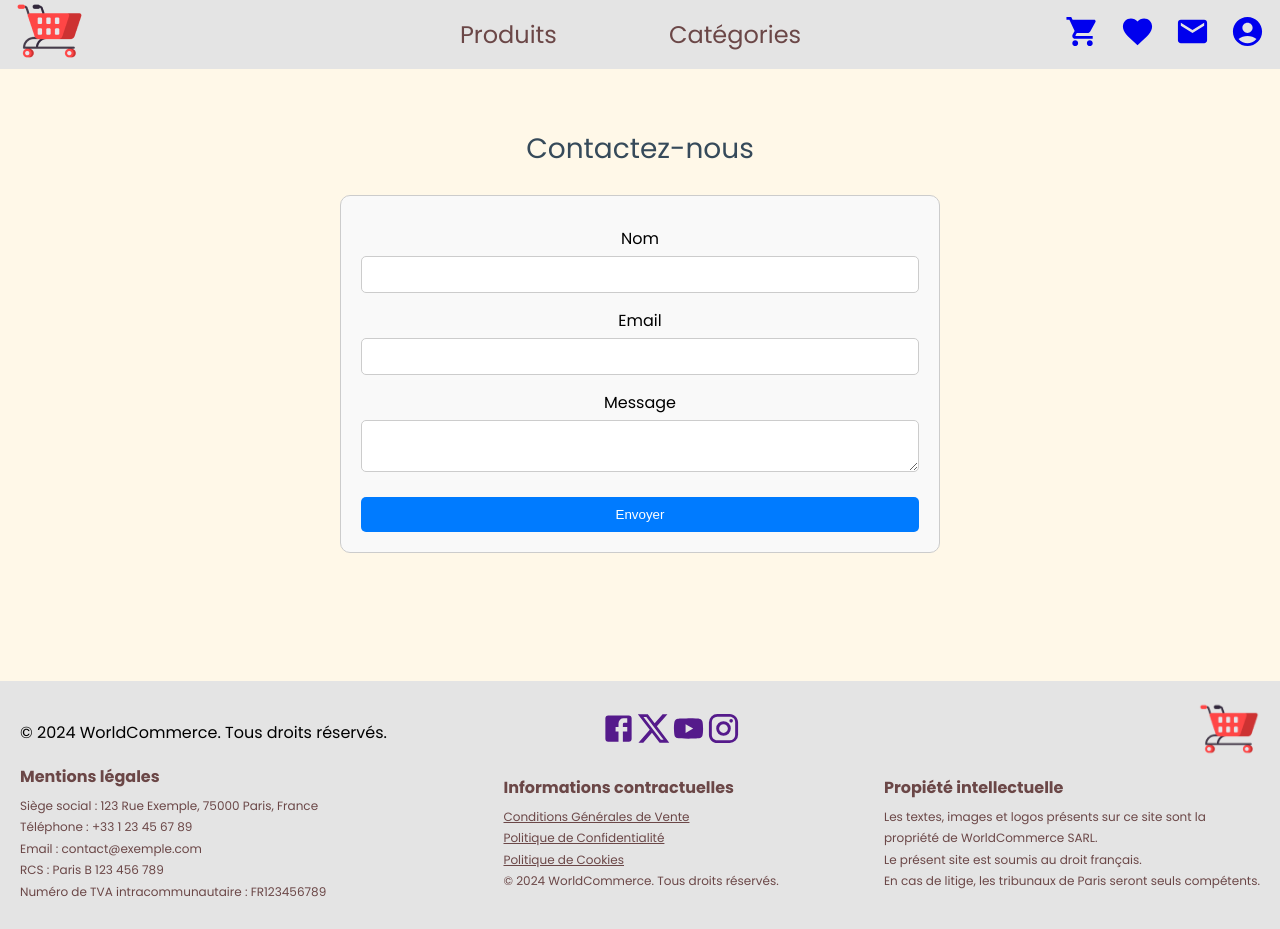
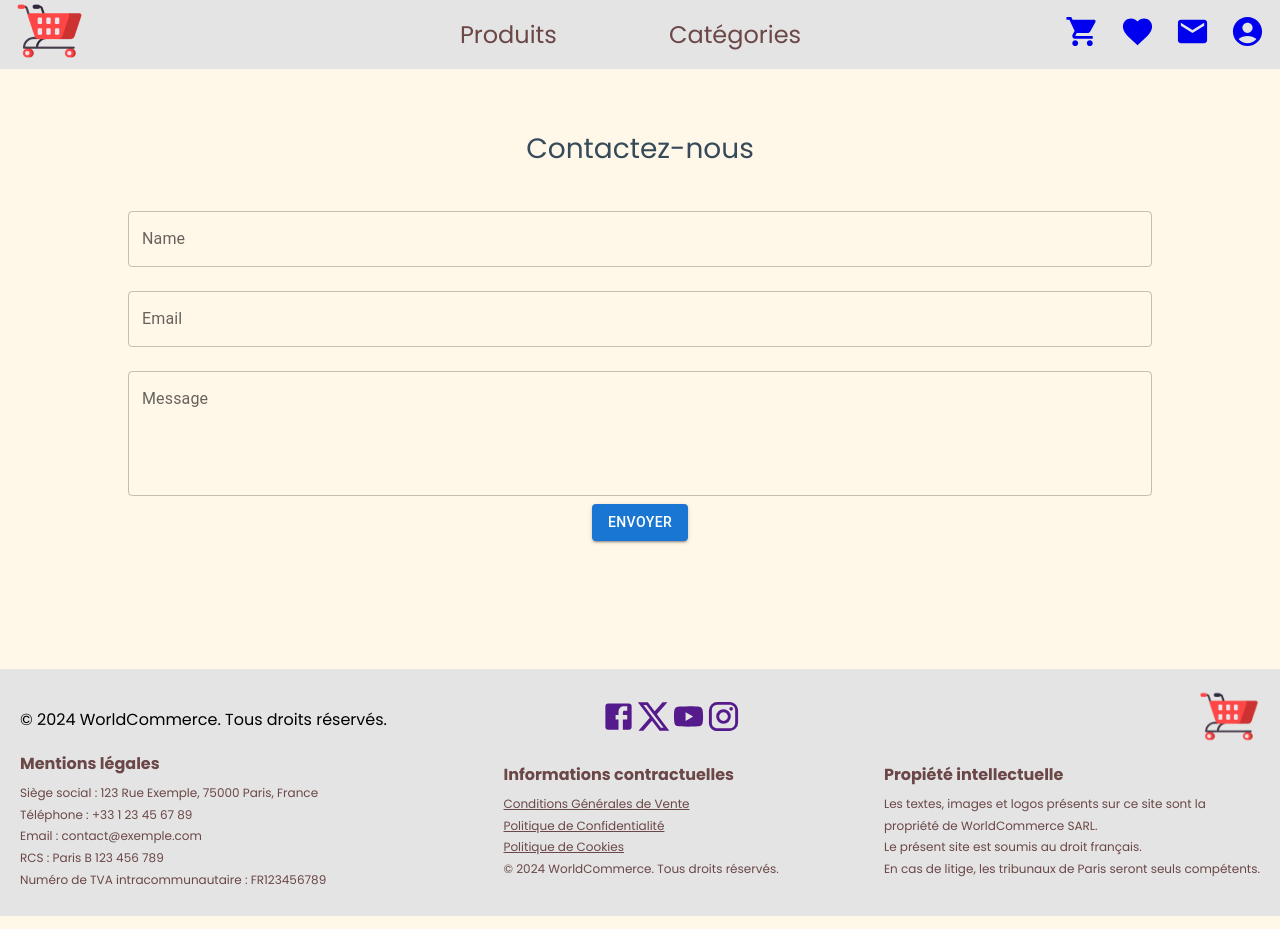
Before and after one commit to remi1230/react, a React (Vite) app: page /contact in a window 1280 px wide. Built offline with nearby package versions, Linux system fonts and the light colour scheme.

Commit message:
Contact & connexion pages

```diff
--- a/src/components/Kart.jsx
+++ b/src/components/Kart.jsx
@@ -235,7 +235,7 @@ const Cart = () => {
                     onIncrement={() => handleIncrement(product.id, product.quantity)}
                     onDecrement={() => handleDecrement(product.id, product.quantity)}
                   />
-                  <CartItemPrice>Prix total: {kartPrixTotal}</CartItemPrice>
+                  <CartItemPrice>Prix total: {(product.price * product.quantity).toFixed(2) + ' €'}</CartItemPrice>
                 </CartItemDetails>
               </ProdDetailContainer>
               <ButtonContainer>
--- a/src/components/contactForm.jsx
+++ b/src/components/contactForm.jsx
@@ -1,93 +1,99 @@
-import React from 'react';
-import { Formik, Field, Form, ErrorMessage } from 'formik';
+import React, { useState } from 'react';
+import { Button, Snackbar, Alert, TextField } from '@mui/material';
+import { Formik, Form, Field } from 'formik';
 import * as Yup from 'yup';
-import styled from 'styled-components';
 
-const StyledForm = styled(Form)`
-  display: flex;
-  flex-direction: column;
-  max-width: 600px;
-  margin: auto;
-  padding: 20px;
-  border: 1px solid #ccc;
-  border-radius: 10px;
-  background-color: #f9f9f9;
-`;
-
-const StyledLabel = styled.label`
-  margin-top: 10px;
-`;
-
-const StyledField = styled(Field)`
-  padding: 10px;
-  margin-top: 5px;
-  border: 1px solid #ccc;
-  border-radius: 5px;
-`;
-
-const StyledErrorMessage = styled.div`
-  color: red;
-  margin-top: 5px;
-`;
-
-const StyledButton = styled.button`
-  padding: 10px;
-  margin-top: 20px;
-  border: none;
-  border-radius: 5px;
-  background-color: #007bff;
-  color: white;
-  cursor: pointer;
-
-  &:hover {
-    background-color: #0056b3;
-  }
-`;
+const validationSchema = Yup.object({
+  name: Yup.string().required('Required'),
+  email: Yup.string().email('Invalid email address').required('Required'),
+  message: Yup.string().required('Required'),
+});
 
 const ContactForm = () => {
+  const [open, setOpen] = useState(false);
+
+  const handleSubmit = (values, { setSubmitting, resetForm }) => {
+    // Logique d'envoi du formulaire
+    console.log('Formulaire envoyé', values);
+    setOpen(true); // Ouvrir l'alerte après l'envoi
+    setSubmitting(false);
+    resetForm();
+  };
+
+  const handleClose = (event, reason) => {
+    if (reason === 'clickaway') {
+      return;
+    }
+    setOpen(false); // Fermer l'alerte
+  };
+
   return (
-    <Formik
-      initialValues={{ name: '', email: '', message: '' }}
-      validationSchema={Yup.object({
-        name: Yup.string()
-          .max(15, 'Must be 15 characters or less')
-          .required('Required'),
-        email: Yup.string()
-          .email('Invalid email address')
-          .required('Required'),
-        message: Yup.string()
-          .min(20, 'Must be 20 characters or more')
-          .required('Required'),
-      })}
-      onSubmit={(values, { setSubmitting }) => {
-        setTimeout(() => {
-          console.log(JSON.stringify(values, null, 2));
-          setSubmitting(false);
-        }, 400);
-      }}
-    >
-      <StyledForm>
-        <StyledLabel htmlFor="name">Nom</StyledLabel>
-        <StyledField name="name" type="text" />
-        <StyledErrorMessage>
-          <ErrorMessage name="name" />
-        </StyledErrorMessage>
-
-        <StyledLabel htmlFor="email">Email</StyledLabel>
-        <StyledField name="email" type="email" />
-        <StyledErrorMessage>
-          <ErrorMessage name="email" />
-        </StyledErrorMessage>
-
-        <StyledLabel htmlFor="message">Message</StyledLabel>
-        <StyledField name="message" as="textarea" />
-        <StyledErrorMessage>
-          <ErrorMessage name="message" />
-        </StyledErrorMessage>
-
-        <StyledButton type="submit">Envoyer</StyledButton>
-      </StyledForm>
-    </Formik>
+    <div>
+      <Formik
+        initialValues={{ name: '', email: '', message: '' }}
+        validationSchema={validationSchema}
+        onSubmit={handleSubmit}
+      >
+        {({ isSubmitting, errors, touched }) => (
+          <Form>
+            <div>
+              <Field
+                as={TextField}
+                name="name"
+                type="text"
+                label="Name"
+                variant="outlined"
+                margin="normal"
+                fullWidth
+                error={touched.name && Boolean(errors.name)}
+                helperText={touched.name && errors.name}
+              />
+            </div>
+            <div>
+              <Field
+                as={TextField}
+                name="email"
+                type="email"
+                label="Email"
+                variant="outlined"
+                margin="normal"
+                fullWidth
+                error={touched.email && Boolean(errors.email)}
+                helperText={touched.email && errors.email}
+              />
+            </div>
+            <div>
+              <Field
+                as={TextField}
+                name="message"
+                type="text"
+                label="Message"
+                variant="outlined"
+                margin="normal"
+                fullWidth
+                multiline
+                rows={4}
+                error={touched.message && Boolean(errors.message)}
+                helperText={touched.message && errors.message}
+              />
+            </div>
+            <Button type="submit" variant="contained" color="primary" disabled={isSubmitting}>
+              Envoyer
+            </Button>
+          </Form>
+        )}
+      </Formik>
+      <Snackbar
+        open={open}
+        autoHideDuration={6000}
+        onClose={handleClose}
+        anchorOrigin={{ vertical: 'top', horizontal: 'center' }}
+      >
+        <Alert onClose={handleClose} severity="success" sx={{ width: '100%' }}>
+          Formulaire envoyé avec succès !
+        </Alert>
+      </Snackbar>
+    </div>
   );
 };
 
--- a/src/main.jsx
+++ b/src/main.jsx
@@ -16,6 +16,7 @@ import ProduitDetail from './pages/ProduitDetail';
 import ProduitsByCategorie from './pages/ProduitsByCategorie';
 import Checkout from './pages/Checkout';
 import Login from './pages/Login';
+import Register from './pages/Register';
 
 import { CartProvider } from './components/CartContext';
 import { AuthProvider } from './components/AuthContext';
@@ -43,6 +44,7 @@ ReactDOM.createRoot(document.getElementById('root')).render(
             <Route path="/connexion" element={<Connexion />} />
             <Route path="/checkout" element={<Checkout />} />
             <Route path="/login" element={<Login />} />
+            <Route path="/register" element={<Register />} />
           </Routes>
           <Footer />
         </Router>
--- a/src/pages/Contact.jsx
+++ b/src/pages/Contact.jsx
@@ -5,6 +5,9 @@ import TitlePage from '../components/TitlePage';
 
 const DivContainer = styled.div`
   margin: 10%;
+  @media (max-width: 600px) {
+      margin-top: 20%;
+  }
 `;
 
 function Contact() {
--- a/src/pages/Login.jsx
+++ b/src/pages/Login.jsx
@@ -29,7 +29,8 @@ const Input = styled.input`
   font-size: 16px;
 `;
 
-const Button = styled.button`
+const ButtonConnexion = styled.button`
+  margin-top: 25px;
   padding: 10px 20px;
   border: none;
   border-radius: 5px;
@@ -37,9 +38,26 @@ const Button = styled.button`
   color: white;
   font-size: 16px;
   cursor: pointer;
+  &:hover {
+    background-color: #0056b3;
+  }
 `;
 
-const LoginPage = () => {
+const ButtonInscription = styled.button`
+  margin-top: 25px;
+  padding: 10px 20px;
+  border: none;
+  border-radius: 5px;
+  background-color: #abc;
+  color: white;
+  font-size: 16px;
+  cursor: pointer;
+  &:hover {
+    background-color: #bbb;
+  }
+`;
+
+const Login = () => {
   const [username, setUsername] = useState('');
   const [password, setPassword] = useState('');
   const { login } = useContext(AuthContext);
@@ -48,9 +66,16 @@ const LoginPage = () => {
 
   const handleSubmit = (e) => {
     e.preventDefault();
-    login();
-    const redirectTo = location.state?.from?.pathname || '/';
-    navigate(redirectTo);
+    const users = JSON.parse(localStorage.getItem('users')) || [];
+    const user = users.find(user => user.username === username && user.password === password);
+
+    if (user) {
+      login();
+      const redirectTo = location.state?.from?.pathname || '/';
+      navigate(redirectTo);
+    } else {
+      alert('Nom d\'utilisateur ou mot de passe incorrect');
+    }
   };
 
   return (
@@ -69,10 +94,11 @@ const LoginPage = () => {
           value={password}
           onChange={(e) => setPassword(e.target.value)}
         />
-        <Button type="submit">Se connecter</Button>
+        <ButtonConnexion type="submit">Se connecter</ButtonConnexion>
       </LoginForm>
+      <ButtonInscription onClick={(e) => navigate('/register')}>S'inscrire</ButtonInscription>
     </LoginContainer>
   );
 };
 
-export default LoginPage;
+export default Login;
--- a/src/pages/ProduitDetail.jsx
+++ b/src/pages/ProduitDetail.jsx
@@ -3,6 +3,7 @@ import axios from 'axios';
 import { useParams } from 'react-router-dom';
 import styled from 'styled-components';
 import ProdDetailPresentation from '../components/ProdDetailPresentation';
+import TitlePage from '../components/TitlePage';
 
 const DivContainer = styled.div`
     margin-top: 75px;
@@ -41,7 +42,8 @@ function ProduitDetail() {
 
   return(
     <DivContainer>
-      {/* <DivProduitDetailTitle>Votre choix</DivProduitDetailTitle> */}
+      {/* <DivProduitDetailTitle>Mon panier</DivProduitDetailTitle> */}
+      <TitlePage title={"Achetez " + data.title} />
       <ProdDetailPresentation data={data} />
     </DivContainer>
 );
--- /dev/null
+++ b/src/pages/Register.jsx
@@ -0,0 +1,83 @@
+import React, { useState } from 'react';
+import { useNavigate } from 'react-router-dom';
+import styled from 'styled-components';
+
+const RegisterContainer = styled.div`
+  display: flex;
+  flex-direction: column;
+  align-items: center;
+  justify-content: center;
+  height: 100vh;
+  background-color: #f5f5f5;
+`;
+
+const RegisterForm = styled.form`
+  display: flex;
+  flex-direction: column;
+  background: white;
+  padding: 40px;
+  border-radius: 10px;
+  box-shadow: 0 2px 10px rgba(0, 0, 0, 0.1);
+`;
+
+const Input = styled.input`
+  margin-bottom: 20px;
+  padding: 10px;
+  border: 1px solid #ccc;
+  border-radius: 5px;
+  font-size: 16px;
+`;
+
+const Button = styled.button`
+  padding: 10px 20px;
+  border: none;
+  border-radius: 5px;
+  background-color: #007bff;
+  color: white;
+  font-size: 16px;
+  cursor: pointer;
+`;
+
+const Register = () => {
+  const [username, setUsername] = useState('');
+  const [password, setPassword] = useState('');
+  const navigate = useNavigate();
+
+  const handleSubmit = (e) => {
+    e.preventDefault();
+    const users = JSON.parse(localStorage.getItem('users')) || [];
+    const userExists = users.find(user => user.username === username);
+
+    if (userExists) {
+      alert('Nom d\'utilisateur déjà utilisé');
+    } else {
+      users.push({ username, password });
+      localStorage.setItem('users', JSON.stringify(users));
+      alert('Inscription réussie');
+      navigate('/login');
+    }
+  };
+
+  return (
+    <RegisterContainer>
+      <RegisterForm onSubmit={handleSubmit}>
+        <h2>Inscription</h2>
+        <Input
+          type="text"
+          placeholder="Nom d'utilisateur"
+          value={username}
+          onChange={(e) => setUsername(e.target.value)}
+        />
+        <Input
+          type="password"
+          placeholder="Mot de passe"
+          value={password}
+          onChange={(e) => setPassword(e.target.value)}
+        />
+        <Button type="submit">S'inscrire</Button>
+      </RegisterForm>
+    </RegisterContainer>
+  );
+};
+
+export default Register;
```
Also changed, not shown: src/components/AddToCartButton.jsx (+6 -5 lines).
